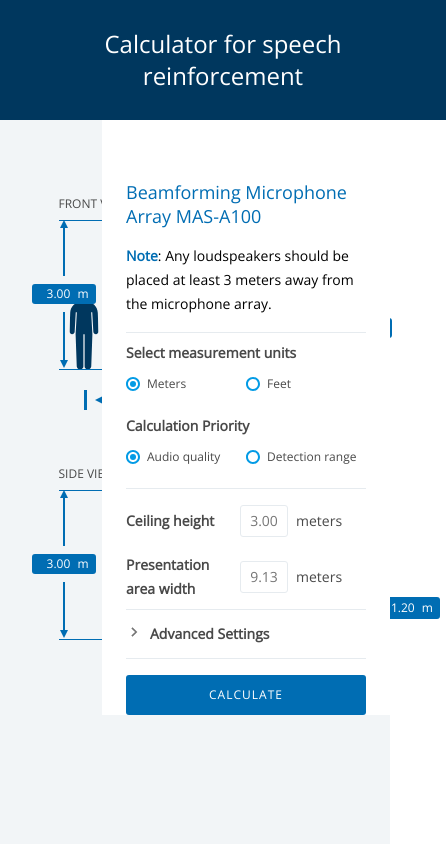
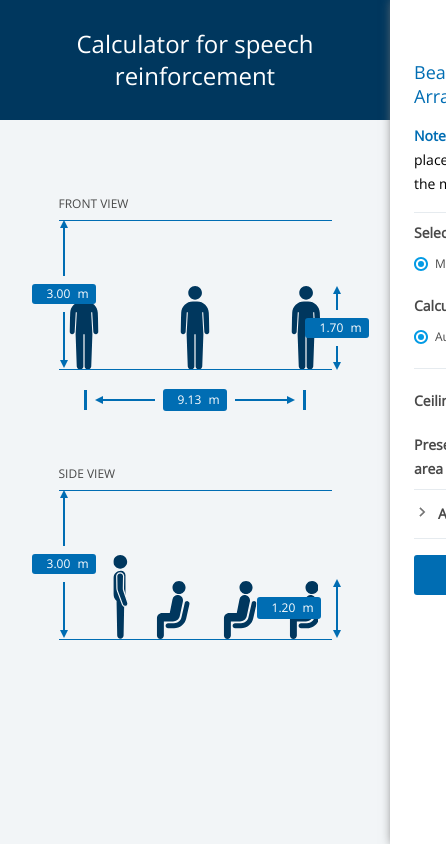
Before and after one commit to TE-9004062290/aerosmith-system-calculator, an Angular app: page / in a window 390 px wide. Shown: the top 844 px of the page, 446 px wide, since content can reach past the window. Built offline with nearby package versions, Linux system fonts and the light colour scheme.

Commit message:
no message

```diff
--- a/src/app/components/calculation-outputs/calculation-outputs.component.scss
+++ b/src/app/components/calculation-outputs/calculation-outputs.component.scss
@@ -38,6 +38,11 @@
 }
 
 .outputs-container {
+    @media screen and (max-width: 767px) {
+        .btn {
+            padding: 4px 10px !important;
+        }
+    }
     width: 80%;
     margin: 0 auto;
     padding-bottom: 16px;
@@ -125,4 +130,14 @@
             font-weight: bold;
         }
     }
+    @media screen and (max-width: 767px) {
+        display: block;
+        .data-row {
+            display: inline-flex;
+            flex-direction: column;
+            justify-content: center;
+            width: 50%;
+            margin-bottom: 12px;
+        }
+    }
 }
--- a/src/app/components/graphical-stage/graphical-stage.component.html
+++ b/src/app/components/graphical-stage/graphical-stage.component.html
@@ -12,7 +12,7 @@
                     (updated)="updateInput('ceilingHeight', $event)"
                 ></app-measuring-stick>
             </div>
-            <div class="measuring-stick-overlay" style="position: absolute; bottom: 0; left: 86%">
+            <div class="measuring-stick-overlay presenter-height">
                 <app-measuring-stick orientation="vertical"
                     [height]="presenterWidth / graphicsService.presenterWidthHeight"
                     thinModeDirection="right"
@@ -24,8 +24,7 @@
                     (updated)="updateInput('presenterHeight', $event)"
                 ></app-measuring-stick>
             </div>
-            <div *ngIf="calculatorService.hasFreshOutput && extenderLength > 0" class="measuring-stick-overlay" @animateOutputArea
-                style="position: absolute; top: 0; left: 86%">
+            <div *ngIf="calculatorService.hasFreshOutput && extenderLength > 0" class="measuring-stick-overlay extender-length" @animateOutputArea>
                 <app-measuring-stick orientation="vertical"
                     [height]="extenderLength"
                     thinModeDirection="right"
@@ -119,7 +118,7 @@
                     (updated)="updateInput('ceilingHeight', $event)"
                 ></app-measuring-stick>
             </div>
-            <div class="measuring-stick-overlay" style="position: absolute; bottom: 0; left: 86%;">
+            <div class="measuring-stick-overlay audience-height">
                 <app-measuring-stick orientation="vertical" [height]="stageHeight * calculatorService.audienceHeight / calculatorService.ceilingHeight"
                     [isInput]="true"
                     thinModeDirection="right"
--- a/src/app/components/graphical-stage/graphical-stage.component.scss
+++ b/src/app/components/graphical-stage/graphical-stage.component.scss
@@ -138,6 +138,19 @@
             }
         }
     }
+    &.presenter-height, &.audience-height, &.extender-length {
+        position: absolute;
+        left: 80%;
+    }
+    &.presenter-height {
+        bottom: 0;
+    }
+    &.audience-height {
+        bottom: 0;
+    }
+    &.extender-length {
+        top: 0;
+    }
 }
 
 input[type=number]::-webkit-inner-spin-button,
--- a/src/app/components/measuring-stick/measuring-stick.component.scss
+++ b/src/app/components/measuring-stick/measuring-stick.component.scss
@@ -164,6 +164,7 @@
 }
 
 .horizontal-measure {
+    position: relative;
     height: 20px;
     display: flex;
     justify-content: center;
@@ -281,6 +282,15 @@
             transition: left .25s linear, right .25s linear, top .25s linear, bottom .25s linear;
         }
         &[mode-direction='left'] {
+            @media screen and (max-width: 1024px) {
+                .inputs-output {
+                    right: -45px;
+                }
+                .inputs-input {
+                    right: -55px;
+                }
+            }
+            @media screen and (min-width: 1025px) {
                 .inputs-output {
                     left: -45px;
                 }
@@ -288,12 +298,23 @@
                     left: -55px;
                 }
             }
+        }
         &[mode-direction='right'] {
+            @media screen and (max-width: 1024px) {
+                .inputs-output {
+                    left: -45px;
+                }
+                .inputs-input {
+                    left: -55px;
+                }
+            }
+            @media screen and (min-width: 1025px) {
                 .inputs-output {
                     right: -45px;
                 }
                 .inputs-input {
                     right: -55px;
+                }
             }
         }
     }
--- a/src/app/main/calculation-theatre/calculation-theatre.component.html
+++ b/src/app/main/calculation-theatre/calculation-theatre.component.html
@@ -1,5 +1,6 @@
+<div class="main">
     <div class="calculation-theatre-header">Calculator for speech reinforcement</div>
-<div class="calculation-theatre-container" [ngClass]="{'has-output': calculatorService.hasFreshOutput}">
+    <div class="calculation-theatre-container" [ngClass]="{'has-output': calculatorService.hasFreshOutput, 'pulled-out': sideBarOut}">
         <div class="graphical-stage-wrapper">
             <app-graphical-stage></app-graphical-stage>
         </div>
@@ -46,3 +47,4 @@
             <app-calculation-outputs></app-calculation-outputs>
         </div>
     </div>
+</div>
--- a/src/app/main/calculation-theatre/calculation-theatre.component.scss
+++ b/src/app/main/calculation-theatre/calculation-theatre.component.scss
@@ -12,17 +12,39 @@
 }
 
 @media screen and (max-width: 767px) {
+    .main {
+        display: flex;
+        flex-direction: column;
+        .calculation-theatre-header {
+            width: unset;
+        }
+    }
     .calculation-theatre-container {
         .graphical-stage-wrapper {
             width: 100% !important;
         }
         .sidebar {
-            position: absolute;
-            z-index: 100;
+            transition: transform .25s linear;
+            position: fixed;
+            top: 0px;
+            z-index: 101;
+            height: 100vh;
             background-color: white;
-            right: -100%;
             right: 0;
-            width: 0%;
+            transform: translateX(100%);
+            box-shadow: 2px 0px 10px 0px #757575;
+        }
+        &.has-output {
+            padding-bottom: 120px;
+        }
+        &.pulled-out {
+            .sidebar {
+                transform: translateX(0%);
+                overflow: scroll;
+                .btn {
+                    margin-bottom: 24px;
+                }
+            }
         }
     }
 }
@@ -61,7 +83,6 @@
         max-width: 300px;
         padding-left: 24px;
         padding-right: 24px;
-        transition: right .25s linear;
     }
     .calculation-theatre-title {
         font-size: 18px;
@@ -96,7 +117,7 @@
     position: fixed;
     bottom: 0;
     width: 100%;
-    z-index: 200;
+    z-index: 100;
 }
 
 .btn {
--- a/src/app/main/calculation-theatre/calculation-theatre.component.ts
+++ b/src/app/main/calculation-theatre/calculation-theatre.component.ts
@@ -1,4 +1,4 @@
-import { Component, OnInit } from '@angular/core';
+import { Component, OnInit, HostListener } from '@angular/core';
 import { ActivatedRoute } from '@angular/router';
 
 import { CalculatorService } from '@app/services/calculator.service';
@@ -28,6 +28,8 @@ export class CalculationTheatreComponent implements OnInit {
   public measurementUnit: MeasurementUnits = MeasurementUnits.Meters;
   public calculationPriority: CalculationPriority = CalculationPriority.AudioQuality;
 
+  public sideBarOut = false;
+
   constructor(
     private activatedRoute: ActivatedRoute,
     public calculatorService: CalculatorService) {}
@@ -43,6 +45,11 @@ export class CalculationTheatreComponent implements OnInit {
         this.initialized = true;
       }
     });
+  }
+
+  @HostListener('click', ['$event'])
+  toggleSideBar() {
+    this.sideBarOut = !this.sideBarOut;
   }
 
   private parseParams(params) {
```
Lines whose indentation alone changed are shown as unchanged.
